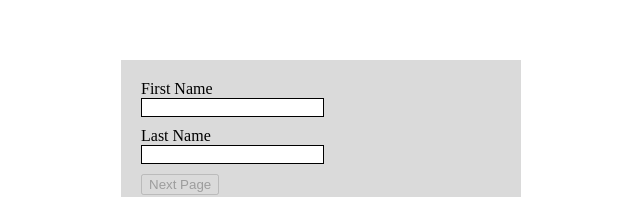
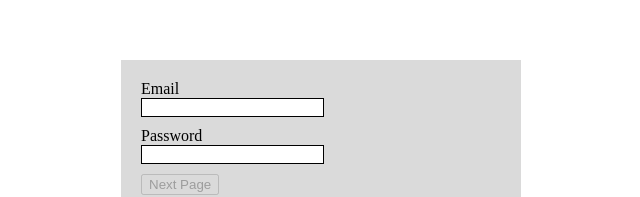
Before and after one commit to darvelo/react-form, a React (Create React App) app: page / in a window 1280 px wide. Shown: the part 190-387 px from the top of the page, without its empty margins (319-959 px from the left). Built offline with nearby package versions, Linux system fonts and the light colour scheme; the HTML template or start-up script is replaced by a standard one.

Commit message:
Reorganize fields

```diff
--- a/src/App.js
+++ b/src/App.js
@@ -76,12 +76,13 @@ class App extends React.Component {
     >
       <Pages>
         <Page>
-          <Field type="text" name="firstname" label="First Name" />
-          <Field type="text" name="lastname" label="Last Name" />
+          <Field type="email" name="email" label="Email" />
+          <Field type="password" name="password" label="Password" />
           <NextPageButton>Next Page</NextPageButton>
         </Page>
         <Page>
-          <Field type="email" name="email" label="Email" />
+          <Field type="text" name="firstname" label="First Name" />
+          <Field type="text" name="lastname" label="Last Name" />
           <Field type="text" name="age" label="Age" />
           <PrevPageButton>Previous Page</PrevPageButton>
           <CompleteButton>Complete</CompleteButton>
```
